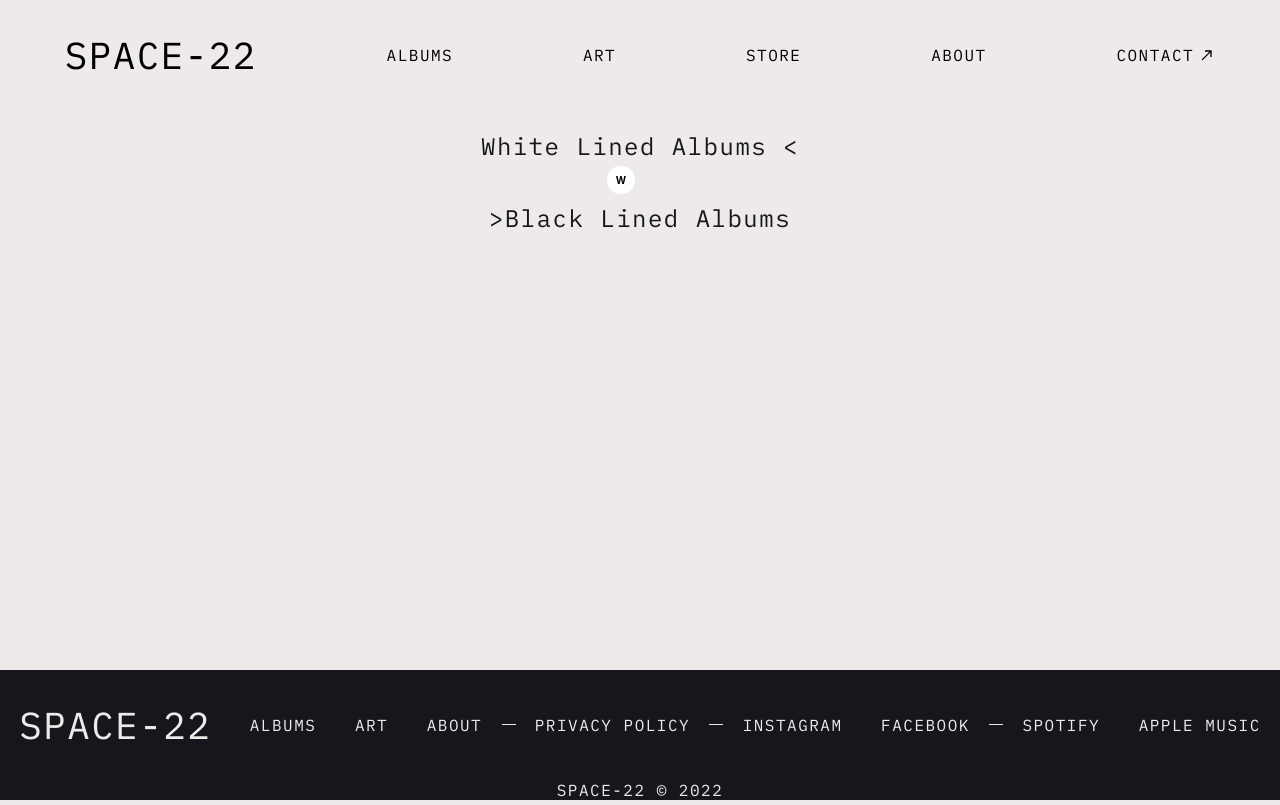
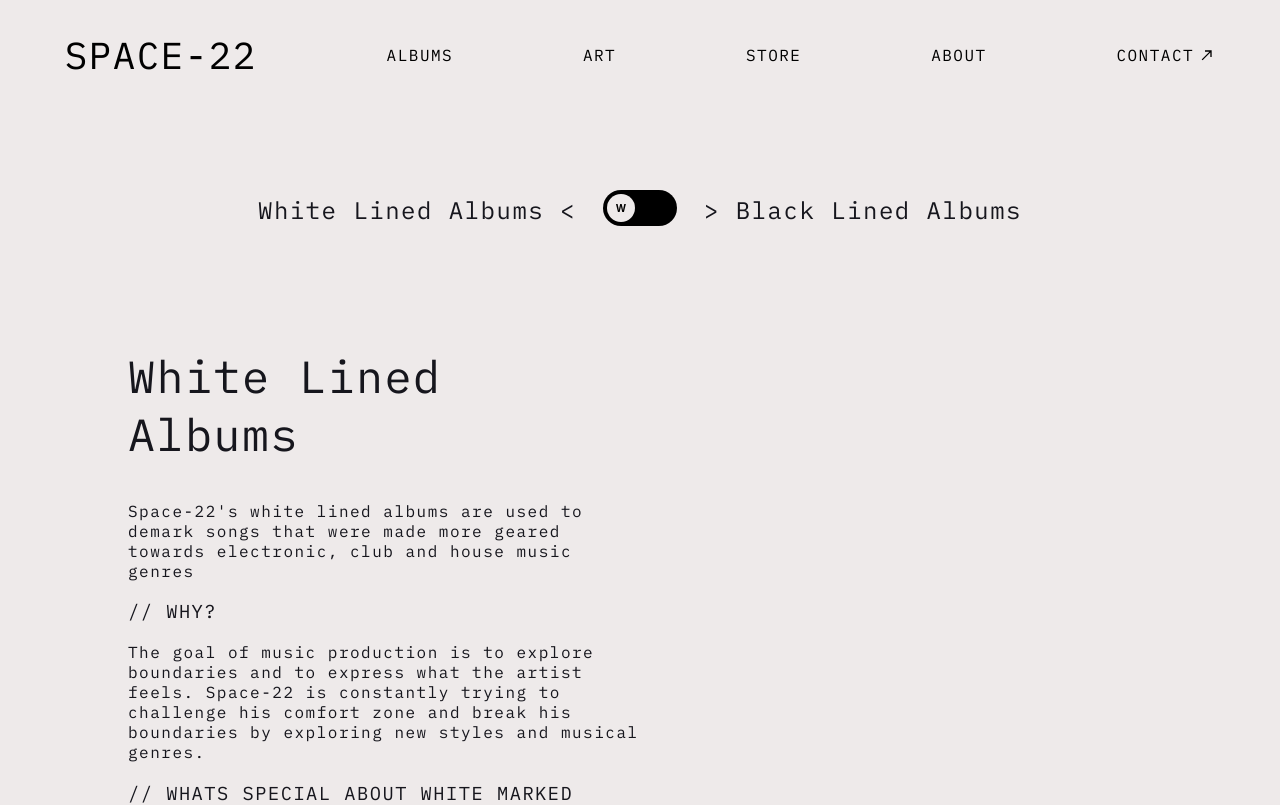
Before and after one commit to VictorDoyle/Space22Website, a React (Create React App) app: page / in a window 1280 px wide. Shown: the top 805 px of the page. Built offline with nearby package versions, Linux system fonts and the light colour scheme; a web font is replaced by a local one.

Commit message:
added content for B/W album lines on landing

```diff
--- a/src/components/Footer.js
+++ b/src/components/Footer.js
@@ -32,7 +32,7 @@ function Footer() {
         </div>
 
         {/* pre bottom of footer */}
-            <div className="navContainer belowFooter">
+            <div>
                 <p className="copyright">SPACE-22 © 2022</p>
             </div>
 
--- a/src/pages/ContactPage.js
+++ b/src/pages/ContactPage.js
@@ -1,10 +1,12 @@
 import React from "react";
+import Footer from "../components/Footer";
 import NavBar from "../components/NavBar";
 
 function ContactPage() {
     return(
         <>
         <NavBar/>
+        <Footer/>
         </>
     )
 }
--- a/src/pages/LandingPage.js
+++ b/src/pages/LandingPage.js
@@ -14,23 +14,28 @@ function LandingPage() {
     /* logic here to find change theme to color base album */
     const [theme, setTheme] = useState('light-theme');
 
+    const [showColorContent, setshowColorContent] = useState('true');
+    //console.log(showColorContent,"true state of show color - True = W, False = B");
     const toggleTheme = () => {
         if (theme === 'light-theme') {
         setTheme('dark-theme');
-        } else {
+        setshowColorContent("false");
+    } else {
         setTheme('light-theme');
-        }
+        setshowColorContent("true");
+    }
     };
+
+
     useEffect(() => {
         document.body.className = theme;
-    }, [theme]);
+    }, [theme, showColorContent]);
 
     return(
         <>
         <NavBar/>
-        <main id='main' theme={theme}>
+        <main id='main' >
             <div className='centralLandingChoice'>
-
                 {/* toggle button */}
                 <div className="toggle-button-cover">
                     <div className="button-cover">
@@ -42,16 +47,55 @@ function LandingPage() {
                     </div>
                 </div>
                 {/* end toggle btn */}
-
-
                 <div className='whiteAlbumChoice'>
                     <h2>  White Lined Albums {'<'} </h2>
                 </div>
                 <div className='blackAlbumChoice'>
-                    <h2> {'>'}Black Lined Albums  </h2>
+                    <h2>{'>'} Black Lined Albums  </h2>
                 </div>
             </div>
-            {/* button here click and trigger useDarkTheme() */}
+
+            {/* change content based on theme  -- IF THEME LIGHT : DARK*/}
+            <div className="contentLanding">
+                { //Check if message failed
+                    (showColorContent === 'true')
+                    ?
+
+                    <div className='titleWAlbums'>
+                    <h2 className='largeH2'>White Lined Albums</h2>
+                    <p>Space-22's white lined albums are used to demark songs that were made more geared towards electronic, club and house music genres </p>
+                    <h3> // WHY? </h3>
+                    <p> The goal of music production is to explore boundaries and to express what the artist feels. Space-22 is constantly trying to challenge his comfort zone and break his boundaries by exploring
+                    new styles and musical genres. </p>
+                    <h3> // WHATS SPECIAL ABOUT WHITE MARKED ALBUMS </h3>
+                    <p> White Marked albums were crafted with love and danceability in mind. Additionally, these tend to be albums that are best experienced with other dancers,
+                    in dance rooms, clubs and dancing environments. </p>
+
+
+                    </div>
+                    :
+                    <div className='titleBAlbums'>
+                    <h2 className='largeH2' >Black Lined Albums</h2>
+                    <p>Space-22's black lined albums are used to demark songs that were made more geared towards darkwave, hardcore techno and EBM music genres </p>
+                    <h3> // WHY? </h3>
+                    <p> The goal of music production is to explore boundaries and to express what the artist feels. Space-22 is constantly trying to challenge his comfort zone and break his boundaries by exploring
+                    new styles and musical genres. </p>
+                    <h3> // WHATS SPECIAL ABOUT BLACK MARKED ALBUMS </h3>
+                    <p> Black Marked albums were crafted with attitude and energetic force. These albums are best experienced alone or in deep underground techno raves where no one will judge you for kicking away at every drum break.
+
+                     </p>
+
+
+                    </div>
+                }
+                </div>
+
+
+
+
+
+
+
 
             {/* Back to top btn */}
             <ReturnToTop/>
--- a/src/styles/GlobalStyle.css
+++ b/src/styles/GlobalStyle.css
@@ -7,6 +7,7 @@ body {
 .light-theme {
     background-color: #EEEAEA;
     color: rgb(22 22 29) !important;
+    transition:  .5s;
 }
 .light-theme .topNav a, .topNav p{
     color: black;
@@ -15,6 +16,8 @@ body {
 .dark-theme {
     background-color: rgb(22 22 29);
     color: #EEEAEA !important;
+    transition:  .5s;
+
 }
 
 .dark-theme .topNav a, .topNav p{
@@ -37,8 +40,6 @@ h1, h2, h3, h4, h5, p, a {
     justify-content: space-between;
     align-items: center;
 }
-
-
 
 .footerContainer {
     background-color: rgb(22 22 29);
@@ -122,8 +123,7 @@ h1, h2, h3, h4, h5, p, a {
 
 /* SECTION: Footer styling */
 .footerContainer {
-    position: absolute;
-    bottom: 0px;
+    bottom: 0;
     width: 100%;
 }
 .footerContainer a , .footerContainer p {
@@ -135,15 +135,8 @@ h1, h2, h3, h4, h5, p, a {
     text-decoration: underline;
 }
 
-.belowFooter {
-    display: flex;
-    justify-content: center; /* Centering Horizantly */
-    align-items: center;
+.copyright {
+    bottom: 0;
+    margin: auto ;
+    text-align: center;
 }
-
-.copyright {
-    bottom: 1em;
-    margin: auto 0;
-    text-align: center;
-
-}
--- a/src/styles/LandingPage.css
+++ b/src/styles/LandingPage.css
@@ -1,22 +1,26 @@
 .centralLandingChoice {
     position: relative;
     display: grid;
+    grid-template-columns: auto auto auto;
     padding-right: 2em;
     padding-left: 2em;
     justify-content: center;
 }
 
 .blackAlbumChoice {
-    margin-right: auto;
-    margin-left: auto;
+    margin: 4em;
+    text-align: center;
 }
 
 .whiteAlbumChoice {
-    margin-right: auto;
-    margin-left: auto;
+    margin: 4em;
+    text-align: center;
 }
 
 /* button toggle */
+#button-1 {
+    background-color: black;
+}
 #button-1 .knobs:before
 {
     content: 'W';
@@ -31,7 +35,7 @@
     text-align: center;
     line-height: 1;
     padding: 9px 4px;
-    background-color: white;
+    background-color: #EEEAEA;
     border-radius: 50%;
     transition: 0.3s cubic-bezier(0.18, 0.89, 0.35, 1.15) all;
 }
@@ -40,13 +44,13 @@
 {
     content: 'B';
     left: 42px;
-    color:white;
+    color:#EEEAEA;
     background-color: black;
 }
 
 #button-1 .checkbox:checked ~ .layer
 {
-    background-color: white;
+    background-color:white;
 }
 
 #button-1 .knobs, #button-1 .knobs:before, #button-1 .layer
@@ -105,3 +109,19 @@
     width: 100%;
     transition: 0.3s ease all;
 }
+
+/* album content */
+
+.titleWAlbums {
+    margin-left: 10%;
+    margin-right: 50%;
+}
+
+.titleBAlbums {
+    margin-left: 50%;
+    margin-right: 10%;
+}
+
+.largeH2 {
+    font-size: 45px;
+}
```
